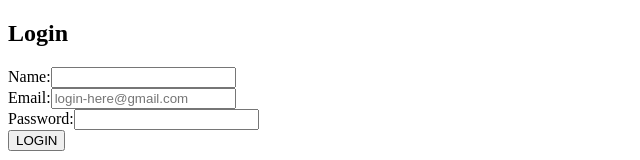
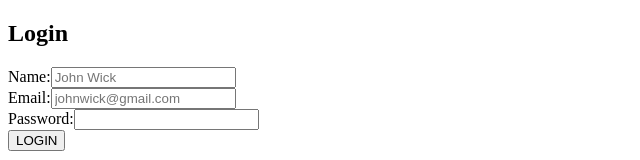
Before and after one commit to CodingClauds/React-Login, a React (Create React App) app: page / in a window 1280 px wide. Shown: the top 160 px of the page, without its empty margins (0-640 px from the left). Built offline with nearby package versions, Linux system fonts and the light colour scheme.

Commit message:
FR-form, The requirements to upload data from user have been implemented

```diff
--- a/src/components/Login/LoginForm.js
+++ b/src/components/Login/LoginForm.js
@@ -23,6 +23,7 @@ function LoginForm({ Login, error }) {
               type="text"
               name="name"
               id="name"
+              placeholder="John Wick"
               onChange={(e) => setDetails({ ...details, name: e.target.value })}
               value={details.name}
             />
@@ -34,7 +35,7 @@ function LoginForm({ Login, error }) {
               type="email"
               name="email"
               id="email"
-              placeholder="login-here@gmail.com"
+              placeholder="johnwick@gmail.com"
               onChange={(e) =>
                 setDetails({ ...details, email: e.target.value })
               }
@@ -44,7 +45,15 @@ function LoginForm({ Login, error }) {
 
           <div className="form-group">
             <label htmlFor="password">Password:</label>
-            <input type="text" name="password" id="password" />
+            <input
+              type="password"
+              name="password"
+              id="password"
+              onChange={(e) =>
+                setDetails({ ...details, password: e.target.value })
+              }
+              value={details.password}
+            />
           </div>
 
           <input type="submit" value="LOGIN" />
```
